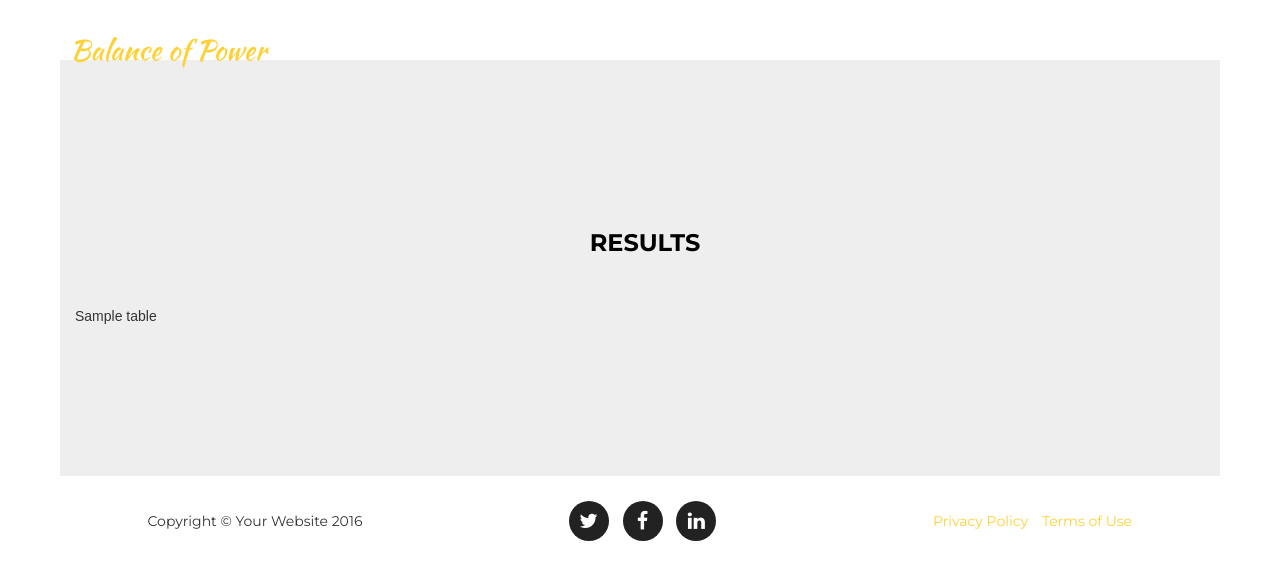
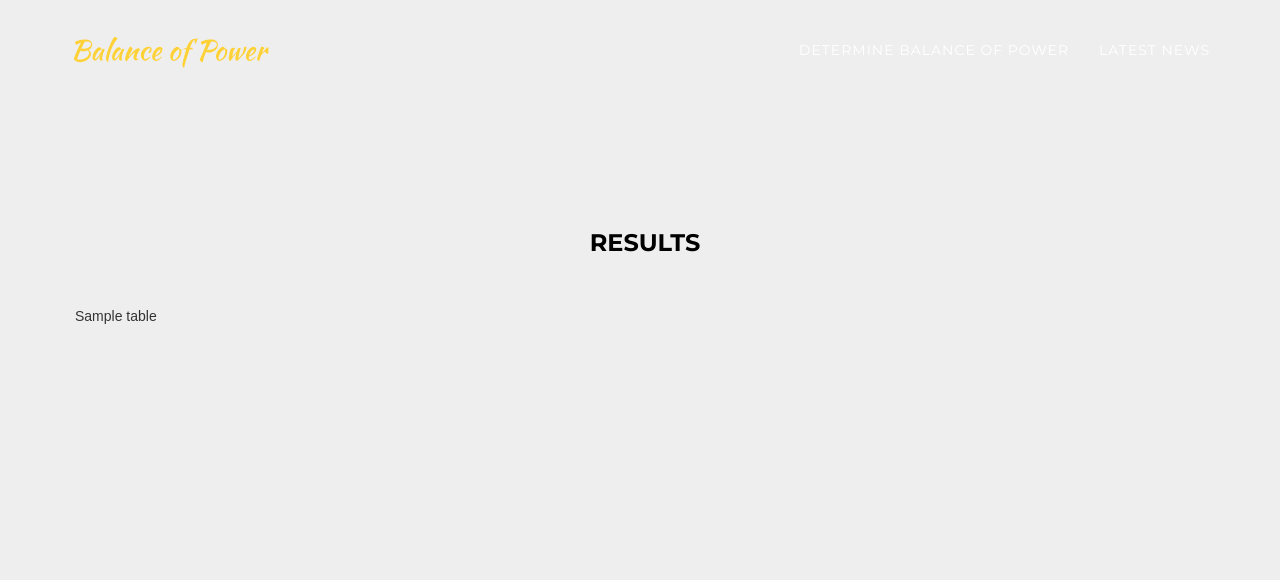
Before and after one commit to bharat-mukheja/DDDM, a Django app: template balanceofpower/templates/results.html in a window 1280 px wide. Shown: the top 580 px of the page. Run offline with Django 3.2, Linux system fonts and the light colour scheme; the template is opened without the code that fills it: most values are stand-ins (such as "Sample title", 1, 10 or a date in 2020); some libraries are stand-ins or nearby versions; some web fonts are replaced.

Commit message:
fixed background color

```diff
--- a/balanceofpower/templates/formfill.html
+++ b/balanceofpower/templates/formfill.html
@@ -30,7 +30,7 @@
 
 </head>
 
-<body id="page-top" class="index">
+<body id="page-top" class="index" style="background-color: #eee;">
 	<script type="text/javascript">
  $(document).ready(function (){
 	var rangeSlider = function(){
--- a/balanceofpower/templates/results.html
+++ b/balanceofpower/templates/results.html
@@ -32,7 +32,7 @@
 
 </head>
 
-<body id="page-top" class="index">
+<body id="page-top" style="background-color:#eee" class="index">
 	<script type="text/javascript">
 $(window).load(function (){
    var applystyle = function(){
@@ -108,36 +108,6 @@
     </section>
 
 
-    <footer>
-        <div class="container">
-            <div class="row">
-                <div class="col-md-4">
-                    <span class="copyright">Copyright &copy; Your Website 2016</span>
-                </div>
-                <div class="col-md-4">
-                    <ul class="list-inline social-buttons">
-                        <li><a href="#"><i class="fa fa-twitter"></i></a>
-                        </li>
-                        <li><a href="#"><i class="fa fa-facebook"></i></a>
-                        </li>
-                        <li><a href="#"><i class="fa fa-linkedin"></i></a>
-                        </li>
-                    </ul>
-                </div>
-                <div class="col-md-4">
-                    <ul class="list-inline quicklinks">
-                        <li><a href="#">Privacy Policy</a>
-                        </li>
-                        <li><a href="#">Terms of Use</a>
-                        </li>
-                    </ul>
-                </div>
-            </div>
-        </div>
-    </footer>
-
-
-
     <!-- jQuery -->
     <script src="{% static 'vendor/jquery/jquery.min.js'%}"></script>
 
```
